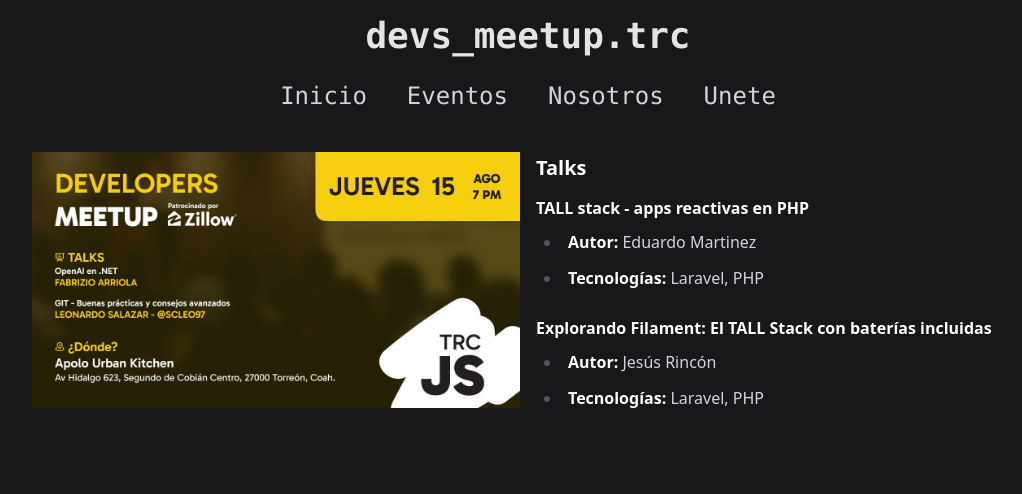
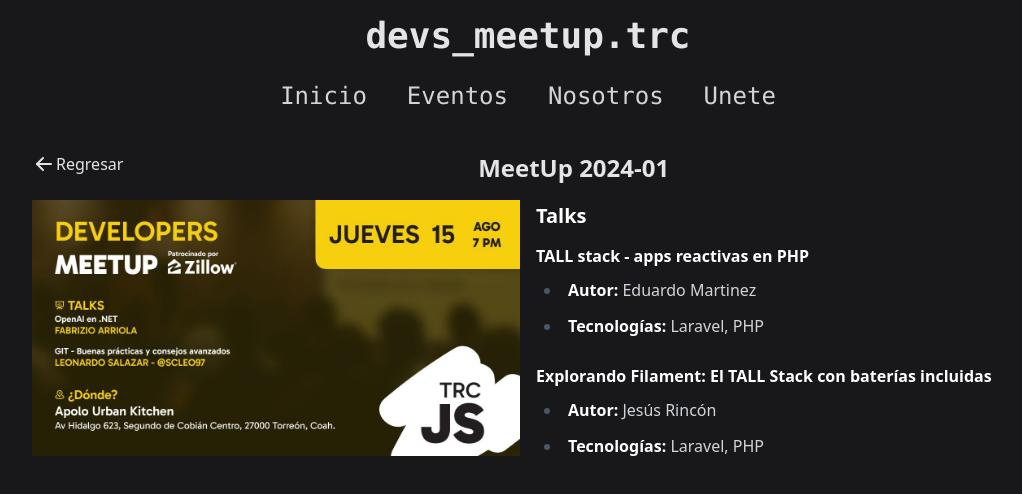
Before and after one commit to Jorki3/dev_meetup_trc, an Astro site: page /event/0124mu in a window 1280 px wide. Shown: the whole page, without its empty margins (112-1134 px from the left). Built offline with nearby package versions, Linux system fonts and the light colour scheme; Astro itself is replaced by a stand-in of ours.

Commit message:
Back on events

```diff
--- a/src/components/NavItem.astro
+++ b/src/components/NavItem.astro
@@ -20,7 +20,7 @@ const isActive = currentUrl === link;
     hover:animate-pulse
     hover:-translate-y-1
     hover:cursor-pointer
-    ${isActive ? "ring-1 ring-indigo-600 text-indigo-600" : ""}`}
+    ${isActive ? "ring-2 ring-indigo-600 text-indigo-600" : ""}`}
   href={link}
 >
   <slot />
--- a/src/layouts/Layout.astro
+++ b/src/layouts/Layout.astro
@@ -21,6 +21,7 @@ const { title } = Astro.props;
 
     <ViewTransitions />
   </head>
+
   <body class="justify-between bg-zinc-900">
     <Header />
 
--- a/src/pages/event/[id].astro
+++ b/src/pages/event/[id].astro
@@ -22,6 +22,35 @@ const { Content } = await render(event);
 ---
 
 <Layout title={title}>
+  <div class="flex flex-row">
+    <div>
+      <a href="/events" class="flex">
+        <span>
+          <svg
+            xmlns="http://www.w3.org/2000/svg"
+            width="24"
+            height="24"
+            viewBox="0 0 24 24"
+            fill="none"
+            stroke="currentColor"
+            stroke-width="2"
+            stroke-linecap="round"
+            stroke-linejoin="round"
+            class="icon icon-tabler icons-tabler-outline icon-tabler-arrow-left"
+            ><path stroke="none" d="M0 0h24v24H0z" fill="none"></path><path
+              d="M5 12l14 0"></path><path d="M5 12l6 6"></path><path
+              d="M5 12l6 -6"></path></svg
+          >
+        </span>
+        Regresar
+      </a>
+    </div>
+
+    <div class="flex-1">
+      <h1 class="text-xl sm:text-2xl text-center font-black mb-4">{title}</h1>
+    </div>
+  </div>
+
   <div class="flex flex-col-reverse lg:flex-row lg:space-x-4 w-full">
     <aside class="flex-1">
       <img
```
